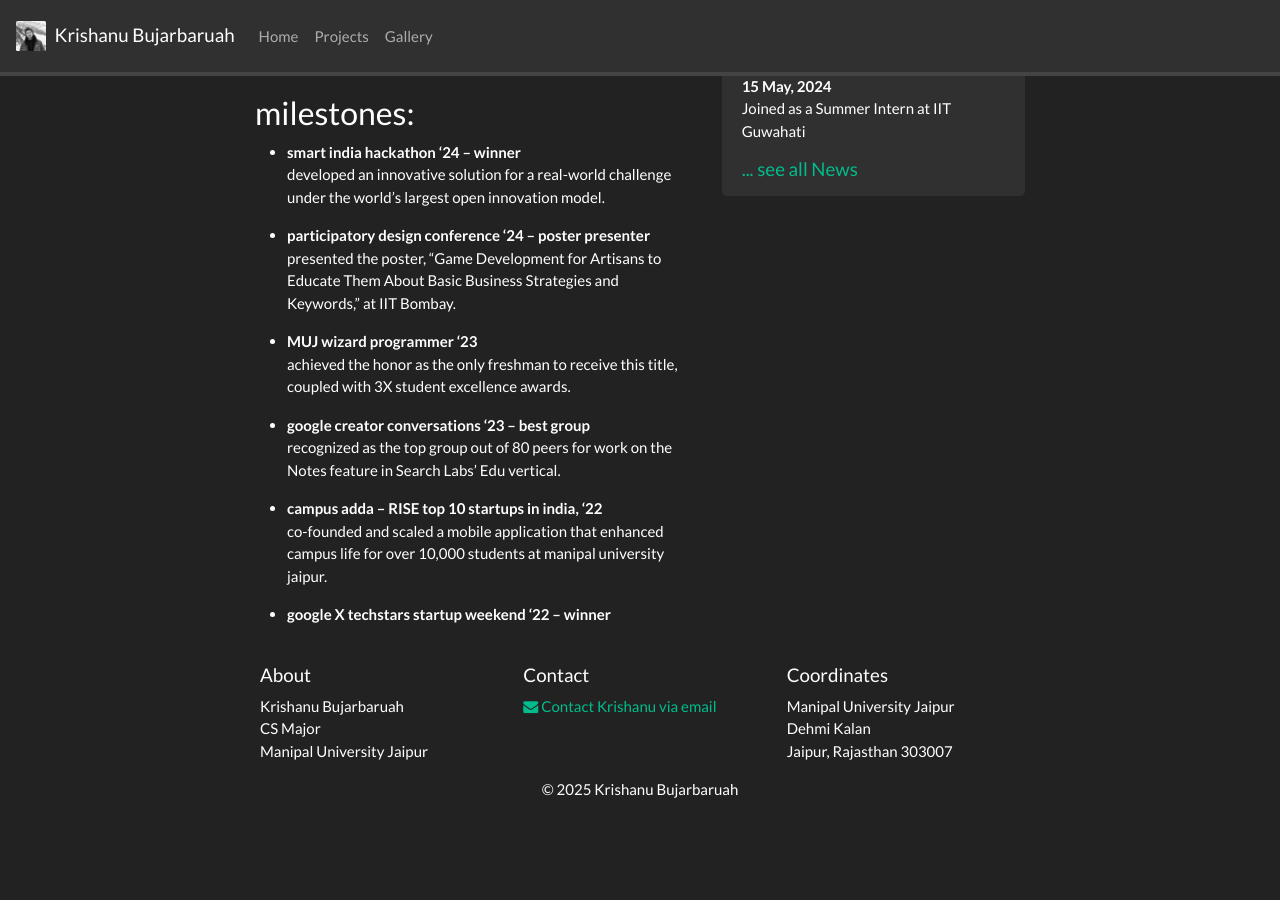
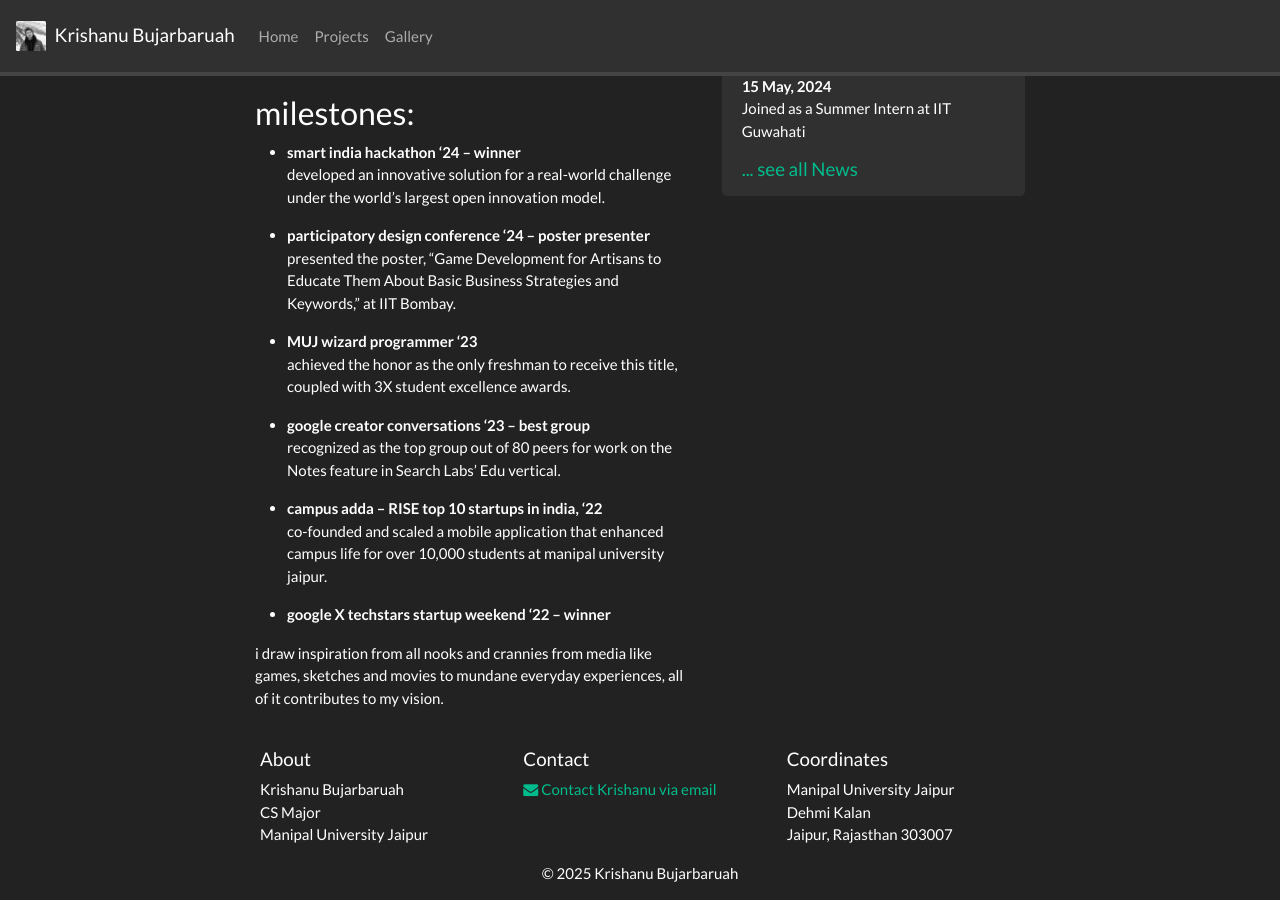
Before and after one commit to krishanubujarbaruah/krishanubujarbaruah.github.io, a Jekyll site: the page built from _pages/home.md, in a window 1280 px wide and 900 px high, scrolled down 540 px. Built offline with Jekyll 4.4.1, drawn with Linux system fonts in a browser that asks for light colours; nearby versions of some CDN libraries; a style sheet for code colours, icons or effects is not loaded; before the commit the page ends 1357 px from its top, so only the background shows below that.

Commit message:
Update home.md

```diff
--- a/_pages/home.md
+++ b/_pages/home.md
@@ -33,3 +33,5 @@
   co-founded and scaled a mobile application that enhanced campus life for over 10,000 students at manipal university jaipur.
 
 - **google X techstars startup weekend '22 – winner**
+
+i draw inspiration from all nooks and crannies from media like games, sketches and movies to mundane everyday experiences, all of it contributes to my vision.
```
